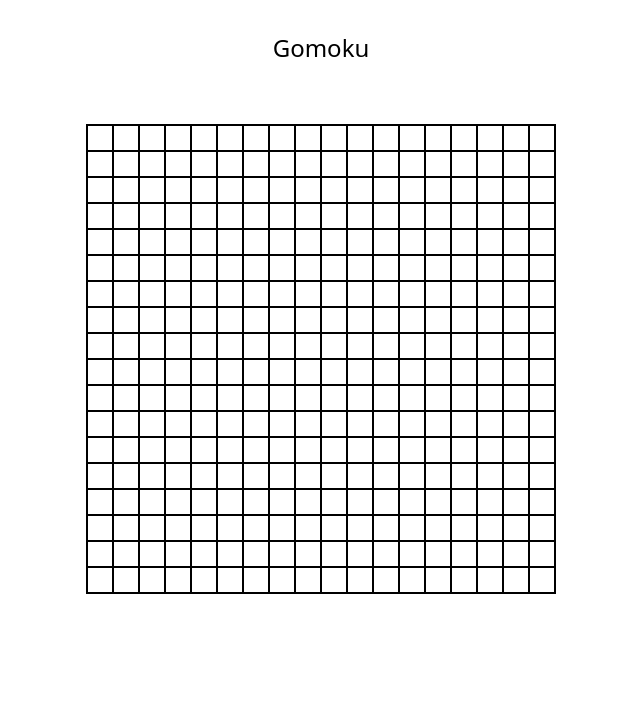
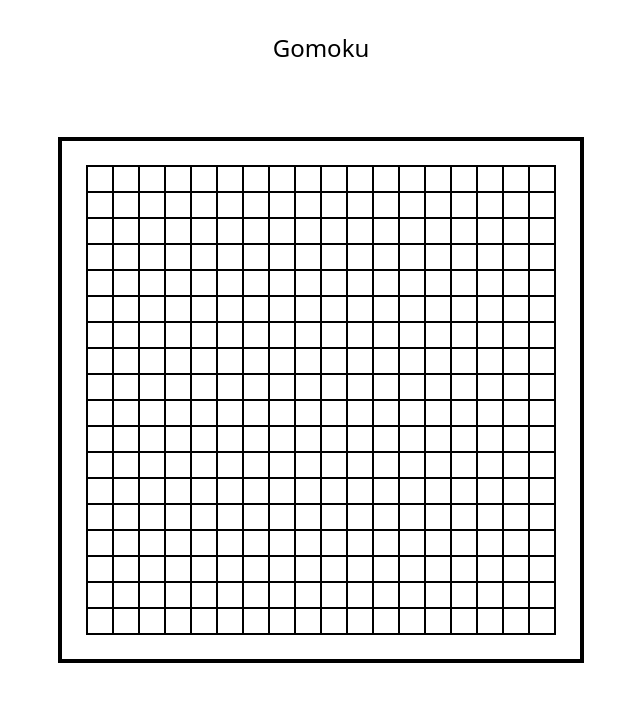
Before and after one commit to trixky/gomoku, a SvelteKit app in the folder client/: page / in a window 1280 px wide. Shown: the top 702 px of the page, without its empty margins (319-959 px from the left). Built offline with nearby package versions, Linux system fonts and the light colour scheme.

Commit message:
[Dev] front: improve board, and html structure

```diff
--- a/client/src/app.css
+++ b/client/src/app.css
@@ -6,4 +6,8 @@
     box-sizing: border-box;
     -moz-box-sizing: border-box;
     -webkit-box-sizing: border-box;
+
+    --header-height: 10%;
+    --main-height: 80%;
+    --footer-height: 10%;
 }
--- a/client/src/app.html
+++ b/client/src/app.html
@@ -1,12 +1,23 @@
 <!DOCTYPE html>
 <html lang="en">
+
 <head>
 	<meta charset="utf-8" />
 	<link rel="icon" href="%sveltekit.assets%/favicon.png" />
 	<meta name="viewport" content="width=device-width" />
 	%sveltekit.head%
+
+	<style>
+		html,
+		body,
+		body>div {
+			height: 100%;
+		}
+	</style>
 </head>
+
 <body>
 	<div>%sveltekit.body%</div>
 </body>
+
 </html>
--- a/client/src/components/board/board.svelte
+++ b/client/src/components/board/board.svelte
@@ -7,6 +7,7 @@
 </script>
 
 <!-- ========================= HTML -->
+<div class="board-container">
 	<div class="board">
 		<div class:debug={debug_mode} class="piece-container">
 			{#each new Array(Config.board.piece_number) as _}
@@ -19,11 +20,17 @@
 			{/each}
 		</div>
 	</div>
+</div>
 
 <!-- ========================= CSS -->
 <style lang="postcss">
+	.board-container {
+		@apply h-fit;
+		border: 4px solid black;
+	}
+
 	.board {
-		@apply relative m-7;
+		@apply relative m-6;
 	}
 
 	.cell-container {
--- a/client/src/components/layer/footer.svelte
+++ b/client/src/components/layer/footer.svelte
@@ -5,6 +5,7 @@
 <!-- ========================= CSS -->
 <style lang="postcss">
     footer {
-        text-align: center;
+        @apply text-center;
+        height: var(--footer-height);
     }
 </style>
--- a/client/src/components/layer/header.svelte
+++ b/client/src/components/layer/header.svelte
@@ -7,6 +7,7 @@
 <style lang="postcss">
     header {
         @apply p-8 text-center;
+        height: var(--header-height);
     }
 
     h1 {
--- a/client/src/routes/+layout.svelte
+++ b/client/src/routes/+layout.svelte
@@ -15,6 +15,7 @@
 <!-- ========================= CSS -->
 <style lang="postcss">
     main {
-        @apply flex justify-center;
+        @apply flex justify-center items-center;
+        height: var(--main-height);
     }
 </style>
```
Lines whose indentation alone changed are shown as unchanged.
